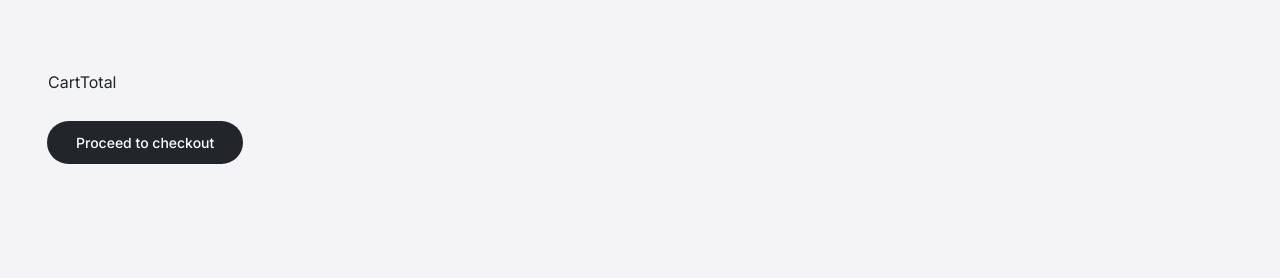
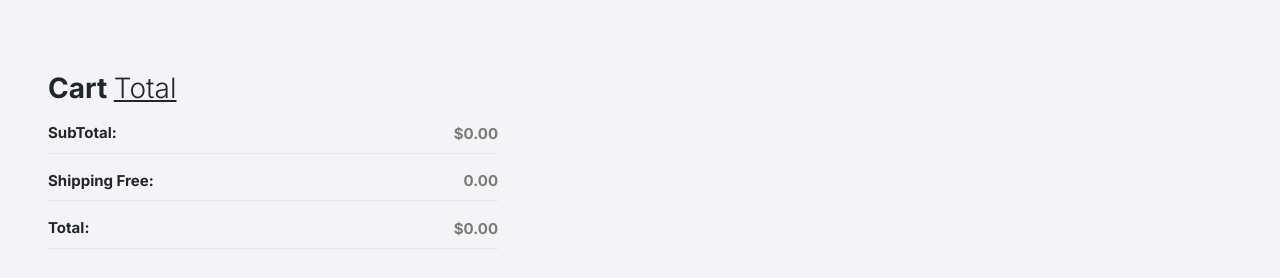
Before and after one commit to QuocTien2k/shopanza-fe, a React (Vite) app in the folder frontend/: page /cart in a window 1280 px wide. Shown: the part 181-459 px from the top of the page. Built offline with nearby package versions, Linux system fonts and the light colour scheme.

Commit message:
custom cart(end), placeorder

```diff
--- a/frontend/src/App.jsx
+++ b/frontend/src/App.jsx
@@ -6,6 +6,8 @@
 import Product from "./pages/Product"
 import { ToastContainer } from "react-toastify"
 import Cart from "./pages/Cart"
+import PlaceOrder from "./pages/PlaceOrder"
+import Login from "./pages/Login"
 
 
 const App = () => {
@@ -19,6 +21,8 @@
         <Route path='/blog' element={<Blog />} />
         <Route path='/product/:productId' element={<Product />} />
         <Route path='/cart' element={<Cart />} />
+        <Route path='/place-order' element={<PlaceOrder />} />
+        <Route path='/login' element={<Login />} />
       </Routes>
     </main>
   )
--- a/frontend/src/assets/data.js
+++ b/frontend/src/assets/data.js
@@ -122,7 +122,7 @@
         price: 60,
         image: [img6],
         category: "Headphones",
-        colors: ["XS", "Black", "Red"],
+        colors: ["Gray", "Black", "Red"],
         date: 1716623345448,
         popular: false
     },
@@ -179,7 +179,7 @@
         price: 30,
         image: [img11],
         category: "Cameras",
-        colors: ["Red", "Red"],
+        colors: ["Red", "Pink"],
         date: 1716628345448,
         popular: false
     },
@@ -225,7 +225,7 @@
         price: 15,
         image: [img15],
         category: "Mobiles",
-        colors: ["XS", "Black", "Red"],
+        colors: ["Gray", "Black", "Red"],
         date: 1716632345448,
         popular: true
     },
--- a/frontend/src/components/CartTotal.jsx
+++ b/frontend/src/components/CartTotal.jsx
@@ -1,8 +1,30 @@
-
+import { useContext } from "react"
+import { ShopContext } from "../context/ShopContext"
+import Title from "./Title"
 
 const CartTotal = () => {
+    const { currency, getCartAmount, delivery_charges } = useContext(ShopContext)
     return (
-        <div>CartTotal</div>
+        <section className="w-full">
+            <Title title1={'Cart'} title2={'Total'} title1Styles={'h3'} />
+            <div className="flexBetween">
+                <h5 className="h5">SubTotal:</h5>
+                <p className="h5">{currency}{getCartAmount()}.00</p>
+            </div>
+            <hr className="mx-auto h-[1px] w-full bg-gray-900/10 my-1" />
+
+            <div className="flexBetween pt-3">
+                <h5 className="h5">Shipping Free:</h5>
+                <p className="h5">{getCartAmount() === 0 ? "0.00" : `${currency}${delivery_charges}.00`}</p>
+            </div>
+            <hr className="mx-auto h-[1px] w-full bg-gray-900/10 my-1" />
+
+            <div className="flexBetween pt-3">
+                <h5 className="h5">Total:</h5>
+                <p className="h5">{currency}{getCartAmount() === 0 ? "0.00" : getCartAmount() + delivery_charges}</p>
+            </div>
+            <hr className="mx-auto h-[1px] w-full bg-gray-900/10 my-1" />
+        </section>
     )
 }
 
--- a/frontend/src/context/ShopContext.jsx
+++ b/frontend/src/context/ShopContext.jsx
@@ -68,6 +68,24 @@
         setCardItems(cartData);
     }
 
+    //getting total cart
+    const getCartAmount = () => {
+        let totalAmount = 0;
+        for (const items in cartItems) {
+            let itemInfo = products.find((product) => product._id === items)
+
+            for (const item in cartItems[items]) {
+                try {
+                    if (cartItems[items][item] > 0) {
+                        totalAmount += itemInfo.price * cartItems[items][item];
+                    }
+                } catch (error) {
+                    console.log(error);
+                }
+            }
+        }
+        return totalAmount;
+    }
 
     useEffect(() => {
         //console.log(cartItems);
@@ -75,7 +93,8 @@
 
     const value = {
         products, search, setSearch, currency, delivery_charges,
-        cartItems, setCardItems, addToCart, getCartCount, updateQuantities
+        cartItems, setCardItems, addToCart, getCartCount, updateQuantities,
+        getCartAmount, navigate
     };
     return (
         <ShopContext.Provider value={value}>{props.children}</ShopContext.Provider>
--- a/frontend/src/pages/Cart.jsx
+++ b/frontend/src/pages/Cart.jsx
@@ -8,7 +8,7 @@
 
 
 const Cart = () => {
-    const { products, currency, cartItems, getCartCount, updateQuantities } = useContext(ShopContext);
+    const { products, currency, cartItems, getCartCount, updateQuantities, navigate } = useContext(ShopContext);
     const [cartData, setCartData] = useState([]);
     const [quantities, setQuantities] = useState({});
 
@@ -112,7 +112,7 @@
                     <div className="flex my-20">
                         <div className="w-full sm:w-[450px]">
                             <CartTotal />
-                            <button className="btn-secondary mt-7">Proceed to checkout</button>
+                            <button onClick={() => navigate('/place-order')} className="btn-secondary mt-7">Proceed to checkout</button>
                         </div>
                     </div>
 
--- /dev/null
+++ b/frontend/src/pages/Login.jsx
@@ -0,0 +1,8 @@
+
+const Login = () => {
+    return (
+        <div>Login</div>
+    )
+}
+
+export default Login
--- /dev/null
+++ b/frontend/src/pages/PlaceOrder.jsx
@@ -0,0 +1,8 @@
+
+const PlaceOrder = () => {
+    return (
+        <div>PlaceOrder</div>
+    )
+}
+
+export default PlaceOrder
```
